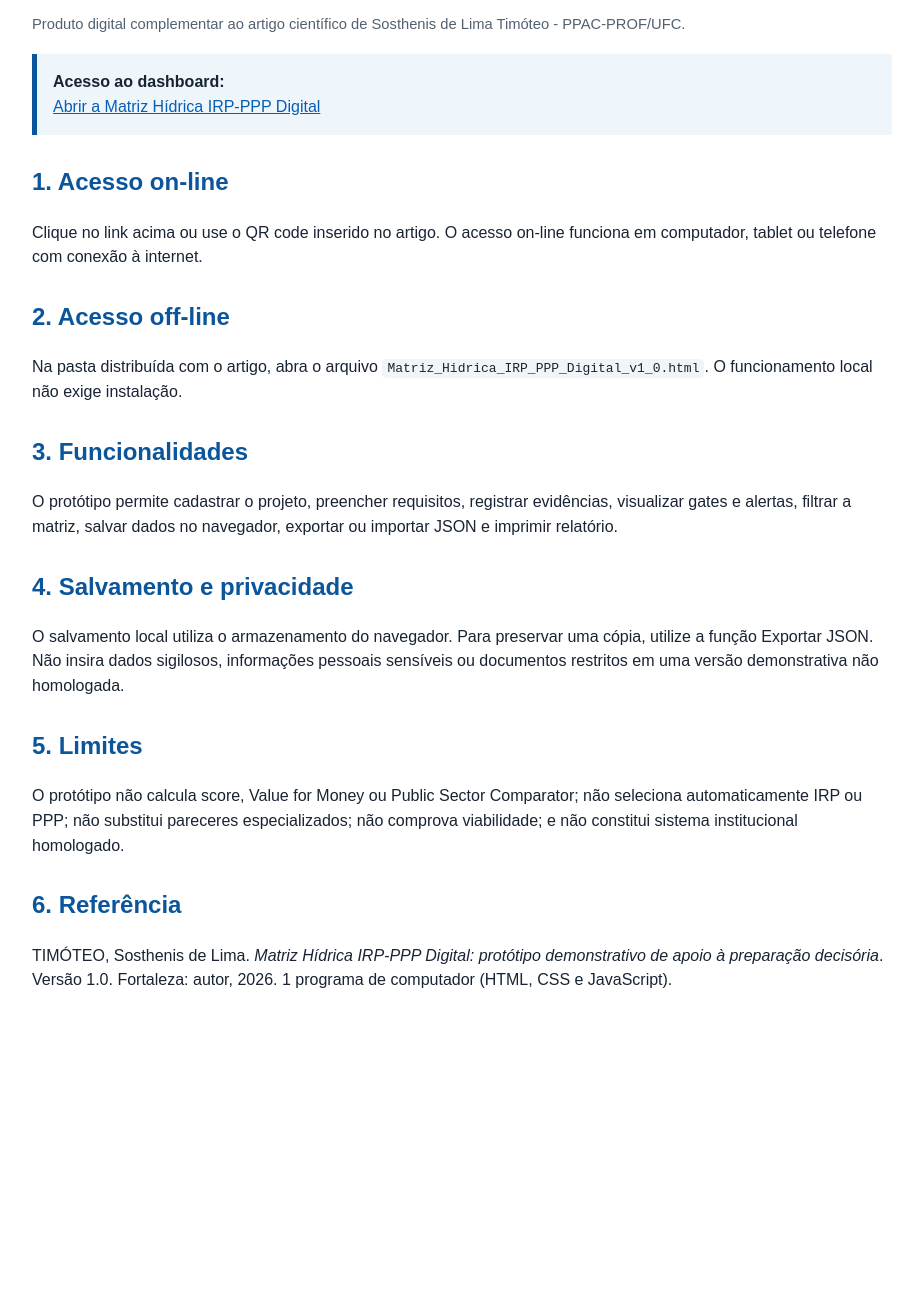
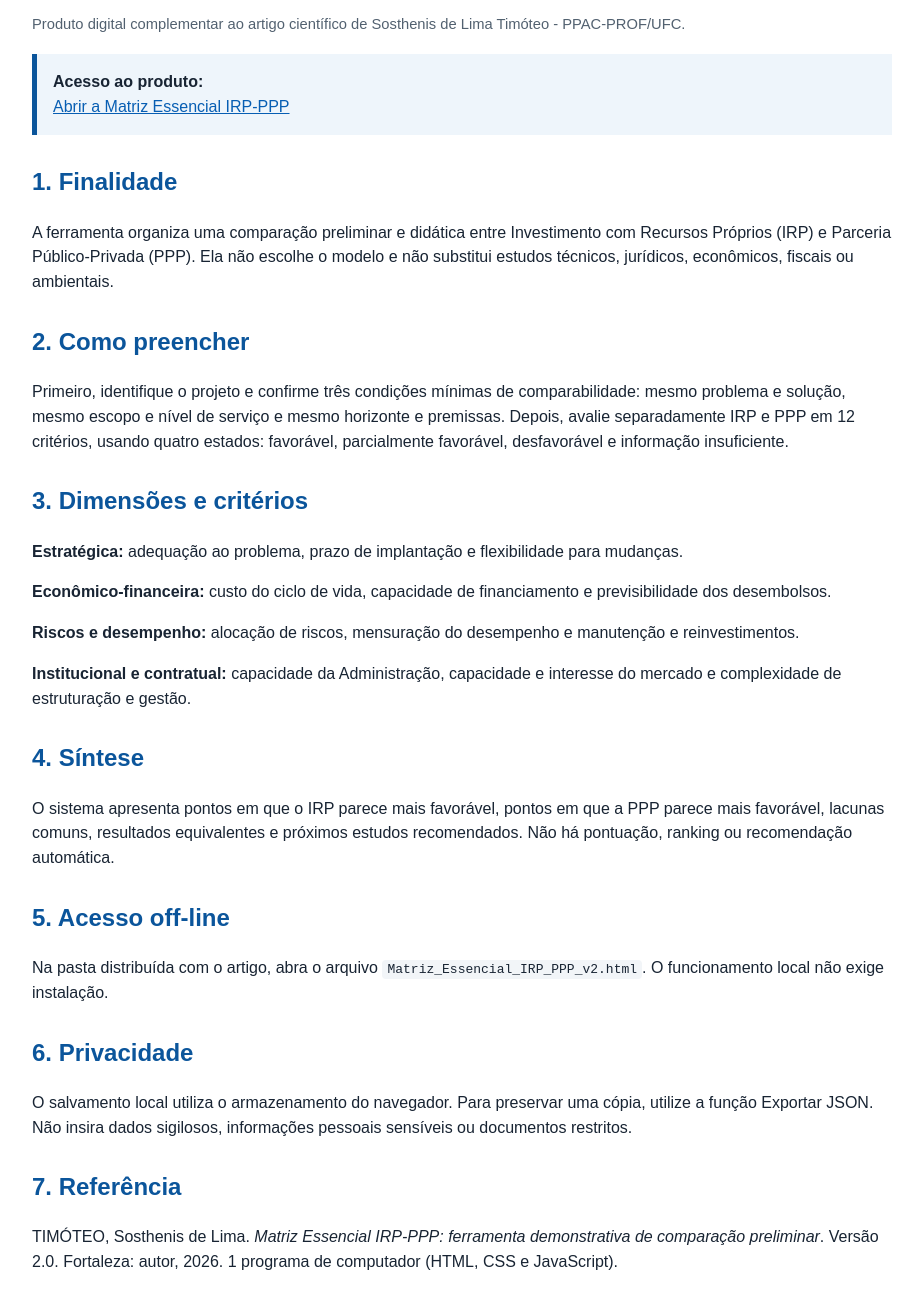
Before and after one commit to sosthenis/mis, a plain HTML site: page matriz-hidrica-irp-ppp/leia-me.html in a window 1280 px wide. Shown: the part 98-1393 px from the top of the page, without its empty margins (178-1101 px from the left). Before the commit the page ends 1131 px from the top, so only its background shows below. Drawn offline with Linux system fonts and the light colour scheme.

Commit message:
Atualiza instruções para a Matriz Essencial IRP-PPP v2

```diff
--- a/matriz-hidrica-irp-ppp/leia-me.html
+++ b/matriz-hidrica-irp-ppp/leia-me.html
@@ -3,25 +3,30 @@
 <head>
 <meta charset="utf-8">
 <meta name="viewport" content="width=device-width,initial-scale=1">
-<title>LEIA-ME - Matriz Hídrica IRP-PPP Digital</title>
+<title>LEIA-ME - Matriz Essencial IRP-PPP</title>
 <style>
 body{font-family:Arial,sans-serif;max-width:860px;margin:40px auto;padding:0 20px;line-height:1.55;color:#182433}h1{color:#06386b}h2{color:#0b559b;margin-top:28px}code{background:#f2f5f8;padding:2px 5px;border-radius:4px}.box{background:#eef5fb;border-left:5px solid #0b559b;padding:16px;margin:18px 0}a{color:#075eb3}.small{font-size:.92rem;color:#526170}</style>
 </head>
 <body>
-<h1>Matriz Hídrica IRP-PPP Digital - Versão 1.0</h1>
+<h1>Matriz Essencial IRP-PPP - Versão 2.0 demonstrativa</h1>
 <p class="small">Produto digital complementar ao artigo científico de Sosthenis de Lima Timóteo - PPAC-PROF/UFC.</p>
-<div class="box"><strong>Acesso ao dashboard:</strong><br><a href="./">Abrir a Matriz Hídrica IRP-PPP Digital</a></div>
-<h2>1. Acesso on-line</h2>
-<p>Clique no link acima ou use o QR code inserido no artigo. O acesso on-line funciona em computador, tablet ou telefone com conexão à internet.</p>
-<h2>2. Acesso off-line</h2>
-<p>Na pasta distribuída com o artigo, abra o arquivo <code>Matriz_Hidrica_IRP_PPP_Digital_v1_0.html</code>. O funcionamento local não exige instalação.</p>
-<h2>3. Funcionalidades</h2>
-<p>O protótipo permite cadastrar o projeto, preencher requisitos, registrar evidências, visualizar gates e alertas, filtrar a matriz, salvar dados no navegador, exportar ou importar JSON e imprimir relatório.</p>
-<h2>4. Salvamento e privacidade</h2>
-<p>O salvamento local utiliza o armazenamento do navegador. Para preservar uma cópia, utilize a função Exportar JSON. Não insira dados sigilosos, informações pessoais sensíveis ou documentos restritos em uma versão demonstrativa não homologada.</p>
-<h2>5. Limites</h2>
-<p>O protótipo não calcula score, Value for Money ou Public Sector Comparator; não seleciona automaticamente IRP ou PPP; não substitui pareceres especializados; não comprova viabilidade; e não constitui sistema institucional homologado.</p>
-<h2>6. Referência</h2>
-<p>TIMÓTEO, Sosthenis de Lima. <em>Matriz Hídrica IRP-PPP Digital: protótipo demonstrativo de apoio à preparação decisória</em>. Versão 1.0. Fortaleza: autor, 2026. 1 programa de computador (HTML, CSS e JavaScript).</p>
+<div class="box"><strong>Acesso ao produto:</strong><br><a href="./">Abrir a Matriz Essencial IRP-PPP</a></div>
+<h2>1. Finalidade</h2>
+<p>A ferramenta organiza uma comparação preliminar e didática entre Investimento com Recursos Próprios (IRP) e Parceria Público-Privada (PPP). Ela não escolhe o modelo e não substitui estudos técnicos, jurídicos, econômicos, fiscais ou ambientais.</p>
+<h2>2. Como preencher</h2>
+<p>Primeiro, identifique o projeto e confirme três condições mínimas de comparabilidade: mesmo problema e solução, mesmo escopo e nível de serviço e mesmo horizonte e premissas. Depois, avalie separadamente IRP e PPP em 12 critérios, usando quatro estados: favorável, parcialmente favorável, desfavorável e informação insuficiente.</p>
+<h2>3. Dimensões e critérios</h2>
+<p><strong>Estratégica:</strong> adequação ao problema, prazo de implantação e flexibilidade para mudanças.</p>
+<p><strong>Econômico-financeira:</strong> custo do ciclo de vida, capacidade de financiamento e previsibilidade dos desembolsos.</p>
+<p><strong>Riscos e desempenho:</strong> alocação de riscos, mensuração do desempenho e manutenção e reinvestimentos.</p>
+<p><strong>Institucional e contratual:</strong> capacidade da Administração, capacidade e interesse do mercado e complexidade de estruturação e gestão.</p>
+<h2>4. Síntese</h2>
+<p>O sistema apresenta pontos em que o IRP parece mais favorável, pontos em que a PPP parece mais favorável, lacunas comuns, resultados equivalentes e próximos estudos recomendados. Não há pontuação, ranking ou recomendação automática.</p>
+<h2>5. Acesso off-line</h2>
+<p>Na pasta distribuída com o artigo, abra o arquivo <code>Matriz_Essencial_IRP_PPP_v2.html</code>. O funcionamento local não exige instalação.</p>
+<h2>6. Privacidade</h2>
+<p>O salvamento local utiliza o armazenamento do navegador. Para preservar uma cópia, utilize a função Exportar JSON. Não insira dados sigilosos, informações pessoais sensíveis ou documentos restritos.</p>
+<h2>7. Referência</h2>
+<p>TIMÓTEO, Sosthenis de Lima. <em>Matriz Essencial IRP-PPP: ferramenta demonstrativa de comparação preliminar</em>. Versão 2.0. Fortaleza: autor, 2026. 1 programa de computador (HTML, CSS e JavaScript).</p>
 </body>
 </html>
```
